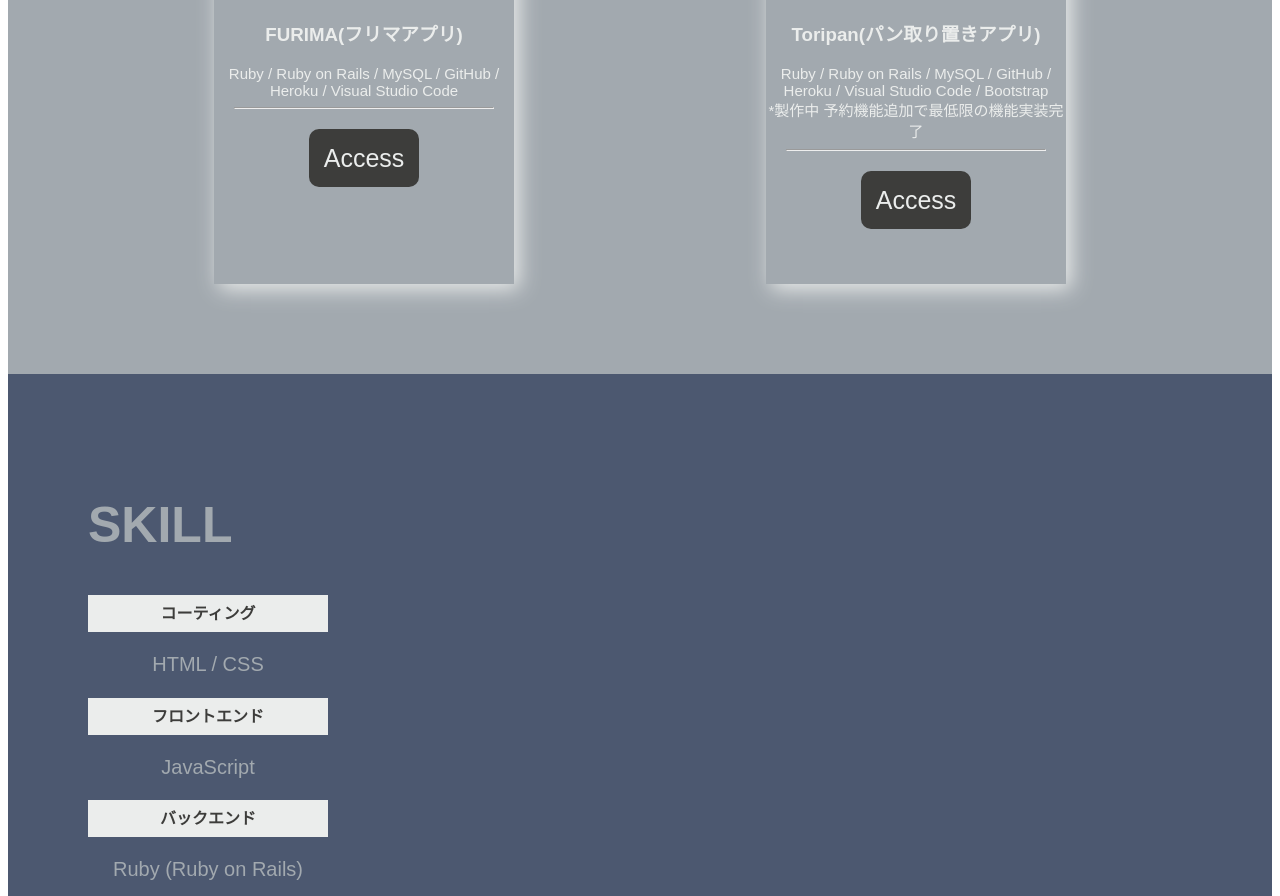
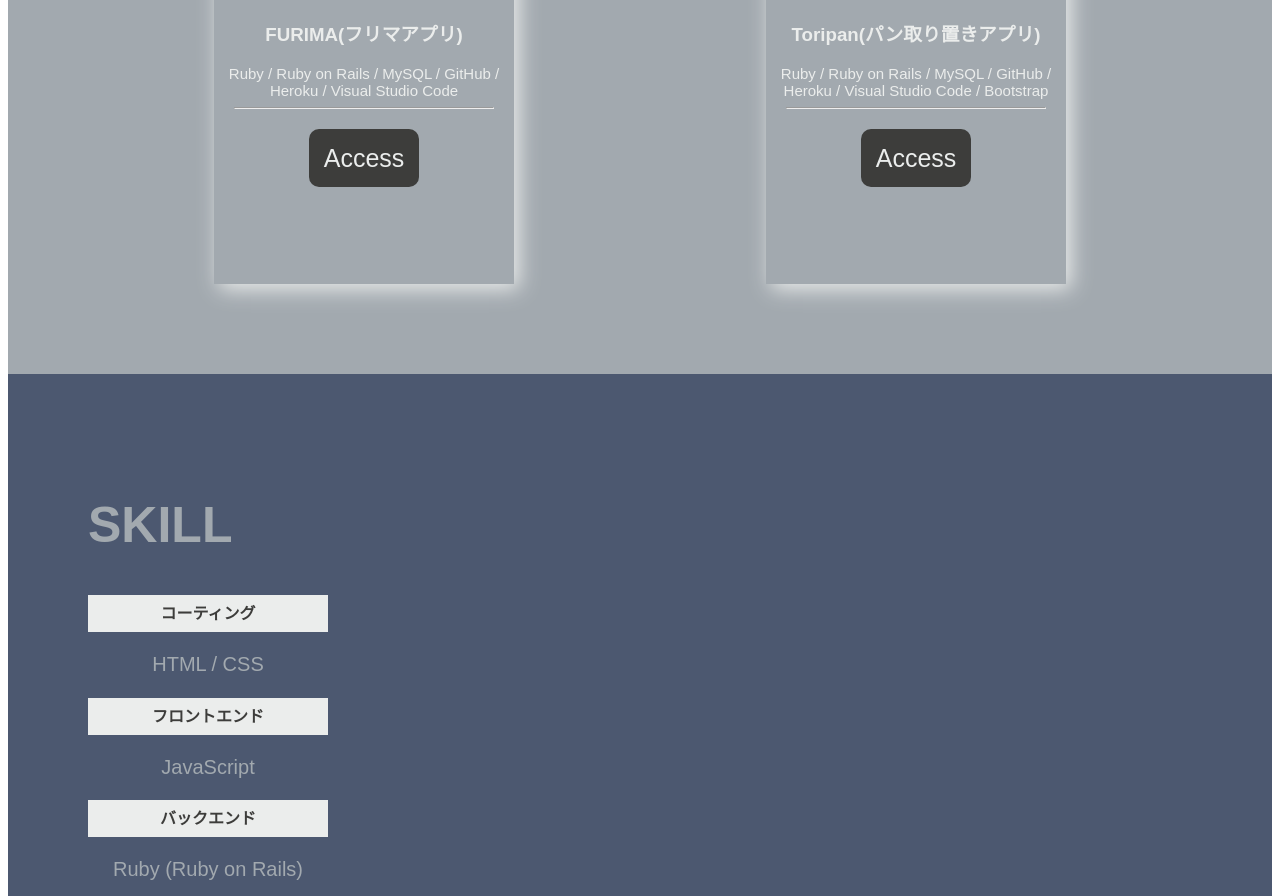
Before and after one commit to thr3eisl4nd/portfolio, a plain HTML site: page index.html in a window 1280 px wide. Shown: the part 1672-2568 px from the top of the page. Drawn offline with Linux system fonts and the light colour scheme.

Commit message:
変更0.1

```diff
--- a/index.html
+++ b/index.html
@@ -64,7 +64,6 @@
           <img class="project-image" src="src/images/toripan.png" alt="ポートフォリオ画像"/>
           <h3>Toripan(パン取り置きアプリ)</h3>
           <p class="subtext-project">Ruby / Ruby on Rails / MySQL / GitHub / Heroku / Visual Studio Code / Bootstrap</p>
-          <p class="subtext-project">*製作中 予約機能追加で最低限の機能実装完了</p>
           <hr/>
           <p class="subtext"><a class="project-link" href="https://github.com/thr3eisl4nd/toripan">Access</a></p>
         </div>
```
